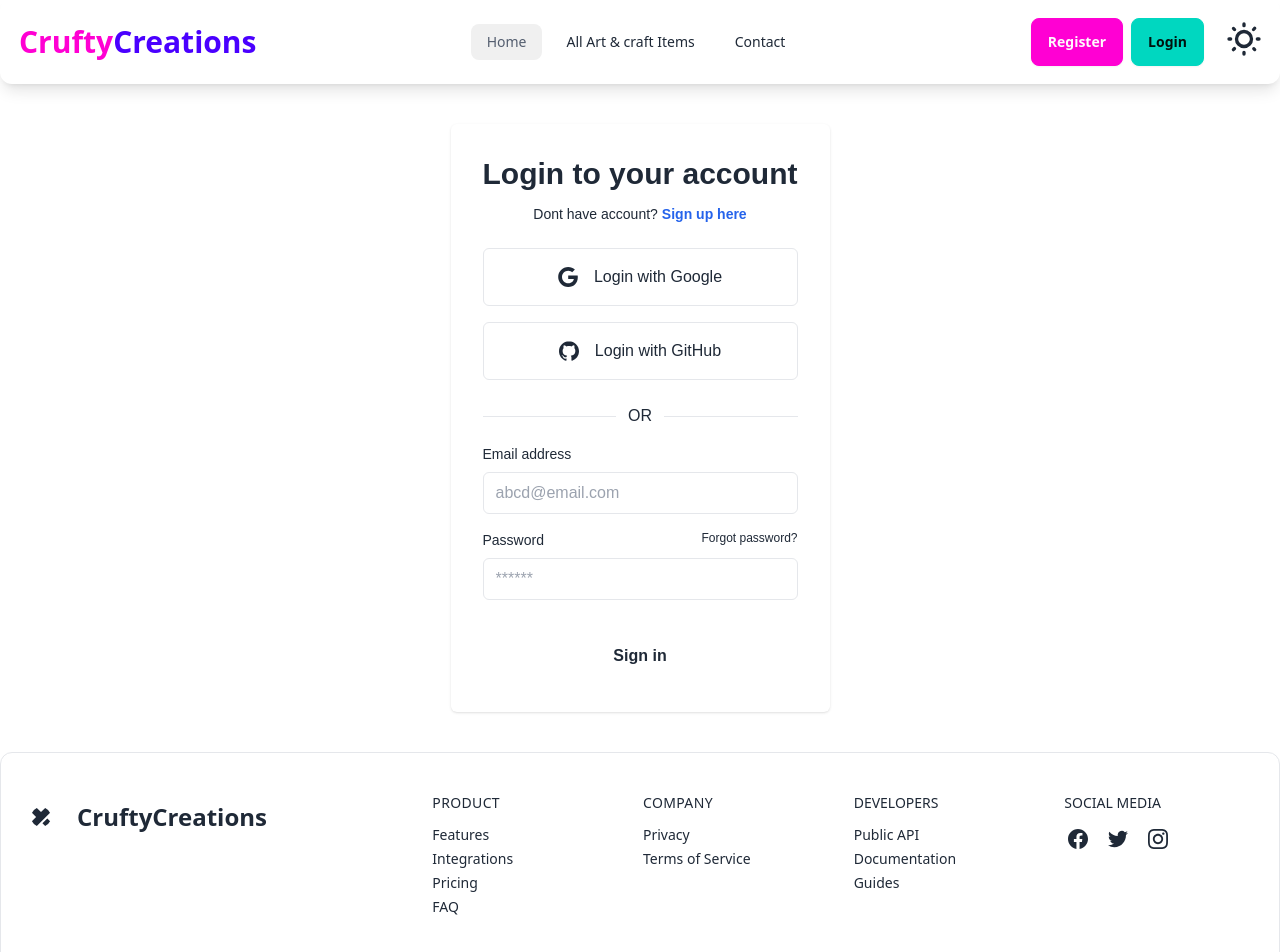
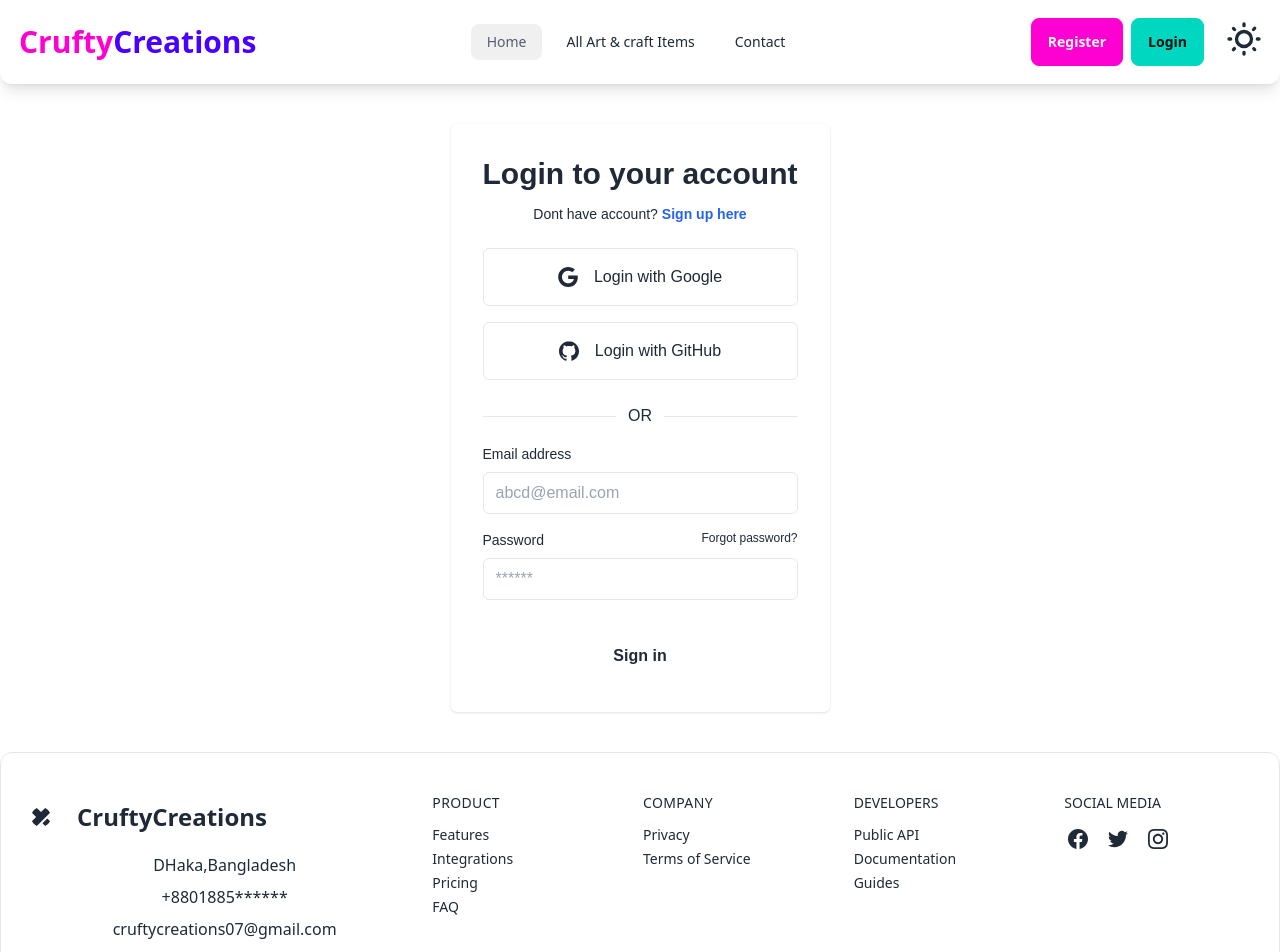
Before and after one commit to saagor16/B9A10-Cline-Side-Art-Cruft, a React (Vite) app: page /login in a window 1280 px wide. Shown: the top 952 px of the page. Built offline with nearby package versions, Linux system fonts and the light colour scheme; no server answers.

Commit message:
footer done

```diff
--- a/src/Footer/Footer.jsx
+++ b/src/Footer/Footer.jsx
@@ -1,5 +1,4 @@
 import { Link } from "react-router-dom";
-
 
 const Footer = () => {
   return (
@@ -22,10 +21,15 @@ const Footer = () => {
                   <path d="M18.266 26.068l7.839-7.854 4.469 4.479c1.859 1.859 1.859 4.875 0 6.734l-1.104 1.104c-1.859 1.865-4.875 1.865-6.734 0zM30.563 2.531l-1.109-1.104c-1.859-1.859-4.875-1.859-6.734 0l-6.719 6.734-6.734-6.734c-1.859-1.859-4.875-1.859-6.734 0l-1.104 1.104c-1.859 1.859-1.859 4.875 0 6.734l6.734 6.734-6.734 6.734c-1.859 1.859-1.859 4.875 0 6.734l1.104 1.104c1.859 1.859 4.875 1.859 6.734 0l21.307-21.307c1.859-1.859 1.859-4.875 0-6.734z"></path>
                 </svg>
               </div>
-              <Link to={'/'} className="self-center text-2xl font-semibold">
-              CruftyCreations
+              <Link to={"/"} className="self-center text-2xl font-semibold">
+                CruftyCreations
               </Link>
             </a>
+            <div className="text-center grid grid-cols-1 mt-3 space-y-2">
+              <p>DHaka,Bangladesh</p>
+              <p>+8801885******</p>
+              <p>cruftycreations07@gmail.com</p>
+            </div>
           </div>
           <div className="grid grid-cols-2 text-sm gap-x-3 gap-y-8 lg:w-2/3 sm:grid-cols-4">
             <div className="space-y-3">
```
